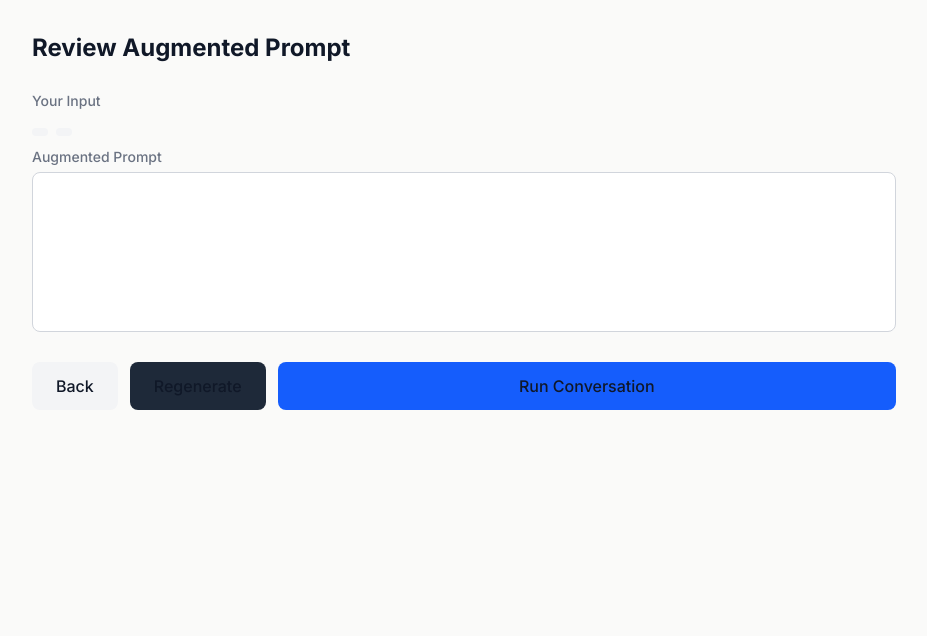
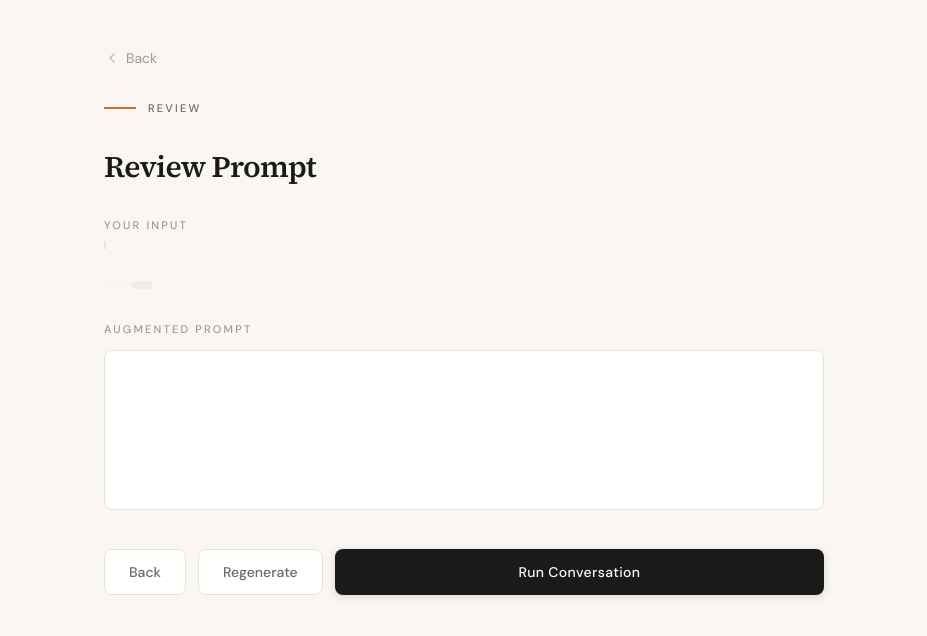
Before and after one commit to jalemieux/conversation_with_ai, a Next.js app: page /review in a window 1280 px wide. Shown: the top 636 px of the page, without its empty margins (176-1103 px from the left). Built offline with nearby package versions, Linux system fonts and the light colour scheme.

Commit message:
update: apply editorial design system across all pages
Warm cream/amber palette with Source Serif + DM Sans typography,
color-coded model chips, composer card layout, and consistent
button styling for a professional editorial aesthetic.

Co-Authored-By: Claude Opus 4.6 <noreply@anthropic.com>

```diff
--- a/src/app/conversation/page.tsx
+++ b/src/app/conversation/page.tsx
@@ -231,7 +231,7 @@ function ConversationContent() {
         <div className="mt-8 animate-fade-up flex flex-wrap gap-2">
           <button
             onClick={() => { window.location.href = '/' }}
-            className="px-5 py-2.5 bg-ink text-cream hover:bg-ink-light rounded-xl font-medium transition-all duration-200 text-sm"
+            className="px-5 py-2.5 bg-ink text-cream hover:bg-ink-light rounded-xl font-medium transition-all duration-200 text-sm shadow-[0_2px_8px_rgba(26,26,26,0.15)] hover:shadow-[0_2px_12px_rgba(26,26,26,0.25)] cursor-pointer"
           >
             New Conversation
           </button>
@@ -246,7 +246,7 @@ function ConversationContent() {
                   })
                 })
             }}
-            className="px-5 py-2.5 bg-card border border-border hover:border-border-strong rounded-xl font-medium transition-all duration-200 text-sm text-ink-muted hover:text-ink"
+            className="px-5 py-2.5 bg-card border border-border hover:border-border-strong hover:shadow-[0_1px_4px_rgba(0,0,0,0.06)] rounded-xl font-medium transition-all duration-200 text-sm text-ink-muted hover:text-ink cursor-pointer"
           >
             Copy Markdown
           </button>
@@ -261,7 +261,7 @@ function ConversationContent() {
                   })
                 })
             }}
-            className="px-5 py-2.5 bg-card border border-border hover:border-border-strong rounded-xl font-medium transition-all duration-200 text-sm text-ink-muted hover:text-ink"
+            className="px-5 py-2.5 bg-card border border-border hover:border-border-strong hover:shadow-[0_1px_4px_rgba(0,0,0,0.06)] rounded-xl font-medium transition-all duration-200 text-sm text-ink-muted hover:text-ink cursor-pointer"
           >
             Copy Text
           </button>
@@ -277,7 +277,7 @@ function ConversationContent() {
                   })
                 })
             }}
-            className="px-5 py-2.5 bg-card border border-border hover:border-border-strong rounded-xl font-medium transition-all duration-200 text-sm text-ink-muted hover:text-ink"
+            className="px-5 py-2.5 bg-card border border-border hover:border-border-strong hover:shadow-[0_1px_4px_rgba(0,0,0,0.06)] rounded-xl font-medium transition-all duration-200 text-sm text-ink-muted hover:text-ink cursor-pointer"
           >
             Copy X Thread
           </button>
--- a/src/app/globals.css
+++ b/src/app/globals.css
@@ -1,2 +1,52 @@
 @import "tailwindcss";
 @plugin "@tailwindcss/typography";
+
+@theme {
+  /* ── Warm editorial palette ── */
+  --color-cream: #faf7f2;
+  --color-cream-dark: #f0ebe3;
+  --color-ink: #1a1a1a;
+  --color-ink-light: #3d3d3d;
+  --color-ink-muted: #6b6b6b;
+  --color-ink-faint: #9a9a9a;
+  --color-amber: #c2742f;
+  --color-amber-light: #e8a66a;
+  --color-amber-faint: #fdf4eb;
+  --color-card: #ffffff;
+  --color-card-hover: #fdfcfa;
+  --color-border: #e8e2d9;
+  --color-border-strong: #d4cec4;
+  --color-danger: #c0392b;
+
+  /* ── Model accent colors ── */
+  --color-claude: #d4783c;
+  --color-gpt: #2d8c6f;
+  --color-gemini: #4a6fa5;
+  --color-grok: #8b5cf6;
+  --color-round2: #9d4e8c;
+
+  /* ── Model accent backgrounds (faint) ── */
+  --color-claude-faint: #fdf0e6;
+  --color-gpt-faint: #e6f5ef;
+  --color-gemini-faint: #eaf0f8;
+  --color-grok-faint: #f3edfe;
+
+  /* ── Animations ── */
+  --animate-fade-up: fade-up 0.4s ease-out both;
+  --animate-fade-in: fade-in 0.3s ease-out both;
+}
+
+@keyframes fade-up {
+  from { opacity: 0; transform: translateY(12px); }
+  to { opacity: 1; transform: translateY(0); }
+}
+
+@keyframes fade-in {
+  from { opacity: 0; }
+  to { opacity: 1; }
+}
+
+/* Ensure body gets the warm cream */
+body {
+  background-color: var(--color-cream);
+}
--- a/src/app/layout.tsx
+++ b/src/app/layout.tsx
@@ -1,8 +1,18 @@
 import type { Metadata } from 'next'
-import { Inter } from 'next/font/google'
+import { Source_Serif_4, DM_Sans } from 'next/font/google'
 import './globals.css'
 
-const inter = Inter({ subsets: ['latin'] })
+const sourceSerif = Source_Serif_4({
+  subsets: ['latin'],
+  variable: '--font-serif',
+  display: 'swap',
+})
+
+const dmSans = DM_Sans({
+  subsets: ['latin'],
+  variable: '--font-sans',
+  display: 'swap',
+})
 
 export const metadata: Metadata = {
   title: 'Conversation With AI',
@@ -12,8 +22,8 @@ export const metadata: Metadata = {
 export default function RootLayout({ children }: { children: React.ReactNode }) {
   return (
     <html lang="en">
-      <body className={`${inter.className} bg-stone-50 text-gray-900 min-h-screen`}>
-        <main className="max-w-4xl mx-auto px-4 py-8">
+      <body className={`${sourceSerif.variable} ${dmSans.variable} font-[family-name:var(--font-sans)] bg-cream text-ink min-h-screen antialiased`}>
+        <main className="max-w-3xl mx-auto px-6 py-12">
           {children}
         </main>
       </body>
--- a/src/app/review/page.tsx
+++ b/src/app/review/page.tsx
@@ -40,45 +40,71 @@ function ReviewContent() {
   }
 
   return (
-    <div>
-      <h1 className="text-2xl font-bold mb-6">Review Augmented Prompt</h1>
+    <div className="animate-fade-up">
+      <a href="/" className="text-ink-faint hover:text-amber text-sm mb-8 inline-flex items-center gap-1.5 transition-colors">
+        <svg width="16" height="16" viewBox="0 0 16 16" fill="none" className="opacity-60"><path d="M10 12L6 8L10 4" stroke="currentColor" strokeWidth="1.5" strokeLinecap="round" strokeLinejoin="round"/></svg>
+        Back
+      </a>
 
-      <div className="mb-4">
-        <label className="text-sm font-medium text-gray-500">Your Input</label>
-        <p className="mt-1 text-gray-700">{rawInput}</p>
+      <div className="flex items-center gap-3 mb-8">
+        <div className="w-8 h-0.5 bg-amber" />
+        <span className="text-[11px] font-medium tracking-[0.2em] uppercase text-ink-muted">Review</span>
       </div>
 
-      <div className="mb-2 flex gap-2">
-        <span className="px-2 py-1 bg-gray-100 rounded text-xs text-gray-500">{topicType}</span>
-        <span className="px-2 py-1 bg-gray-100 rounded text-xs text-gray-500">{framework}</span>
+      <h1 className="font-[family-name:var(--font-serif)] text-3xl font-semibold tracking-tight mb-8">
+        Review Prompt
+      </h1>
+
+      {/* Original input */}
+      <div className="mb-8">
+        <label className="text-[11px] font-medium tracking-[0.2em] uppercase text-ink-faint mb-2 block">
+          Your Input
+        </label>
+        <p className="text-ink-light text-[15px] leading-relaxed border-l-2 border-border pl-4 py-1">
+          {rawInput}
+        </p>
       </div>
 
-      <div className="mb-6">
-        <label className="text-sm font-medium text-gray-500">Augmented Prompt</label>
+      {/* Classification tags */}
+      <div className="mb-8 flex gap-2">
+        <span className="px-2.5 py-1 bg-amber-faint text-amber rounded-md text-xs font-medium">
+          {topicType}
+        </span>
+        <span className="px-2.5 py-1 bg-cream-dark text-ink-muted rounded-md text-xs font-medium">
+          {framework}
+        </span>
+      </div>
+
+      {/* Augmented prompt editor */}
+      <div className="mb-8">
+        <label className="text-[11px] font-medium tracking-[0.2em] uppercase text-ink-faint mb-3 block">
+          Augmented Prompt
+        </label>
         <textarea
           value={augmentedPrompt}
           onChange={(e) => setAugmentedPrompt(e.target.value)}
-          className="w-full h-40 mt-1 bg-white border border-gray-300 rounded-lg p-4 text-gray-900 focus:outline-none focus:border-blue-500 resize-none"
+          className="w-full h-40 bg-card border border-border rounded-lg p-4 text-ink text-[15px] leading-relaxed focus:outline-none focus:border-amber/50 resize-none transition-colors"
         />
       </div>
 
+      {/* Actions */}
       <div className="flex gap-3">
         <button
           onClick={() => window.history.back()}
-          className="px-6 py-3 bg-gray-100 hover:bg-gray-200 rounded-lg font-medium transition-colors"
+          className="px-6 py-3 bg-card border border-border hover:border-border-strong hover:shadow-[0_1px_4px_rgba(0,0,0,0.06)] rounded-lg text-sm font-medium text-ink-muted hover:text-ink transition-all duration-200 cursor-pointer"
         >
           Back
         </button>
         <button
           onClick={handleRegenerate}
           disabled={regenerating}
-          className="px-6 py-3 bg-gray-800 hover:bg-gray-700 disabled:bg-gray-200 disabled:text-gray-400 rounded-lg font-medium transition-colors"
+          className="px-6 py-3 bg-card border border-border hover:border-border-strong hover:shadow-[0_1px_4px_rgba(0,0,0,0.06)] disabled:text-ink-faint disabled:hover:shadow-none rounded-lg text-sm font-medium text-ink-muted hover:text-ink transition-all duration-200 cursor-pointer disabled:cursor-default"
         >
           {regenerating ? 'Regenerating...' : 'Regenerate'}
         </button>
         <button
           onClick={handleRun}
-          className="flex-1 py-3 bg-blue-600 hover:bg-blue-700 rounded-lg font-medium transition-colors"
+          className="flex-1 py-3 bg-ink text-cream hover:bg-ink-light rounded-lg text-sm font-medium tracking-wide transition-all duration-200 shadow-[0_2px_8px_rgba(26,26,26,0.15)] hover:shadow-[0_2px_12px_rgba(26,26,26,0.25)] cursor-pointer"
         >
           Run Conversation
         </button>
@@ -89,7 +115,7 @@ function ReviewContent() {
 
 export default function ReviewPage() {
   return (
-    <Suspense fallback={<div>Loading...</div>}>
+    <Suspense fallback={<div className="text-ink-faint">Loading...</div>}>
       <ReviewContent />
     </Suspense>
   )
```
Also changed, not shown: src/app/page.tsx (+75 -24 lines).
